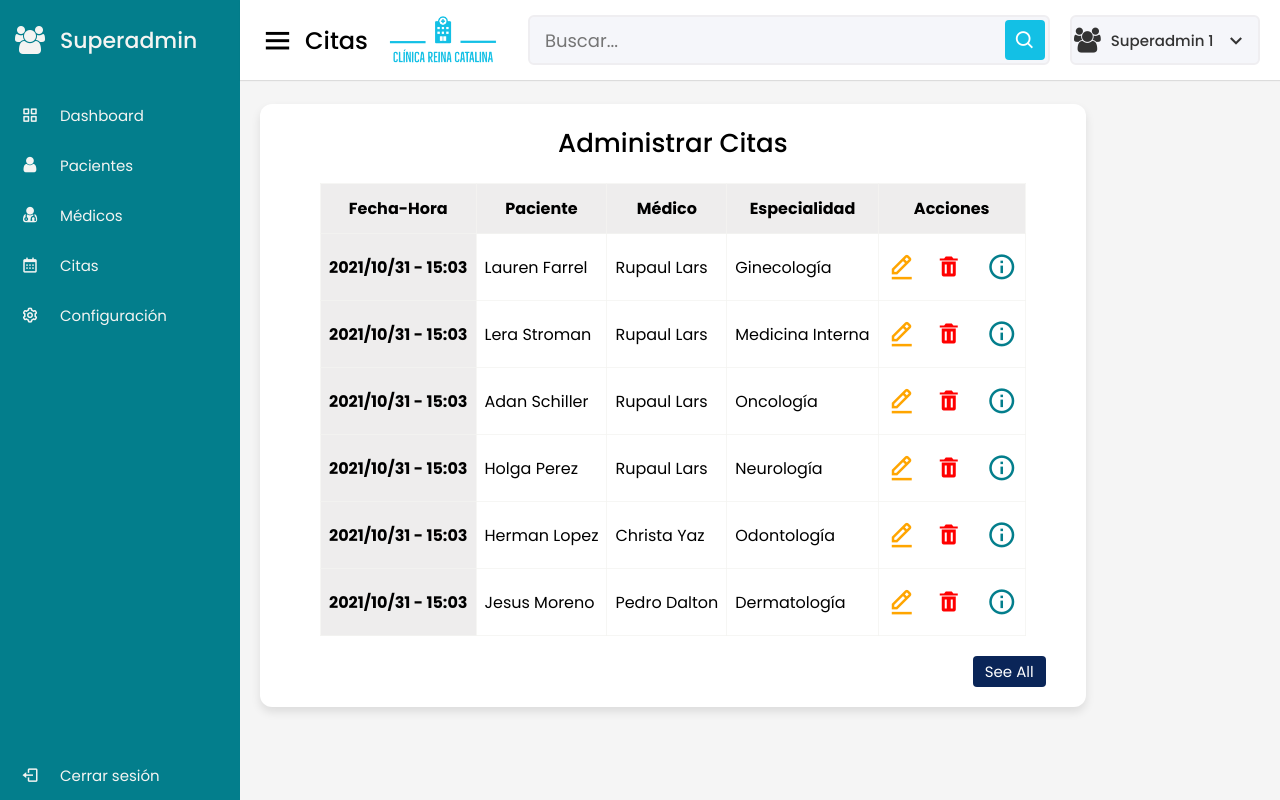
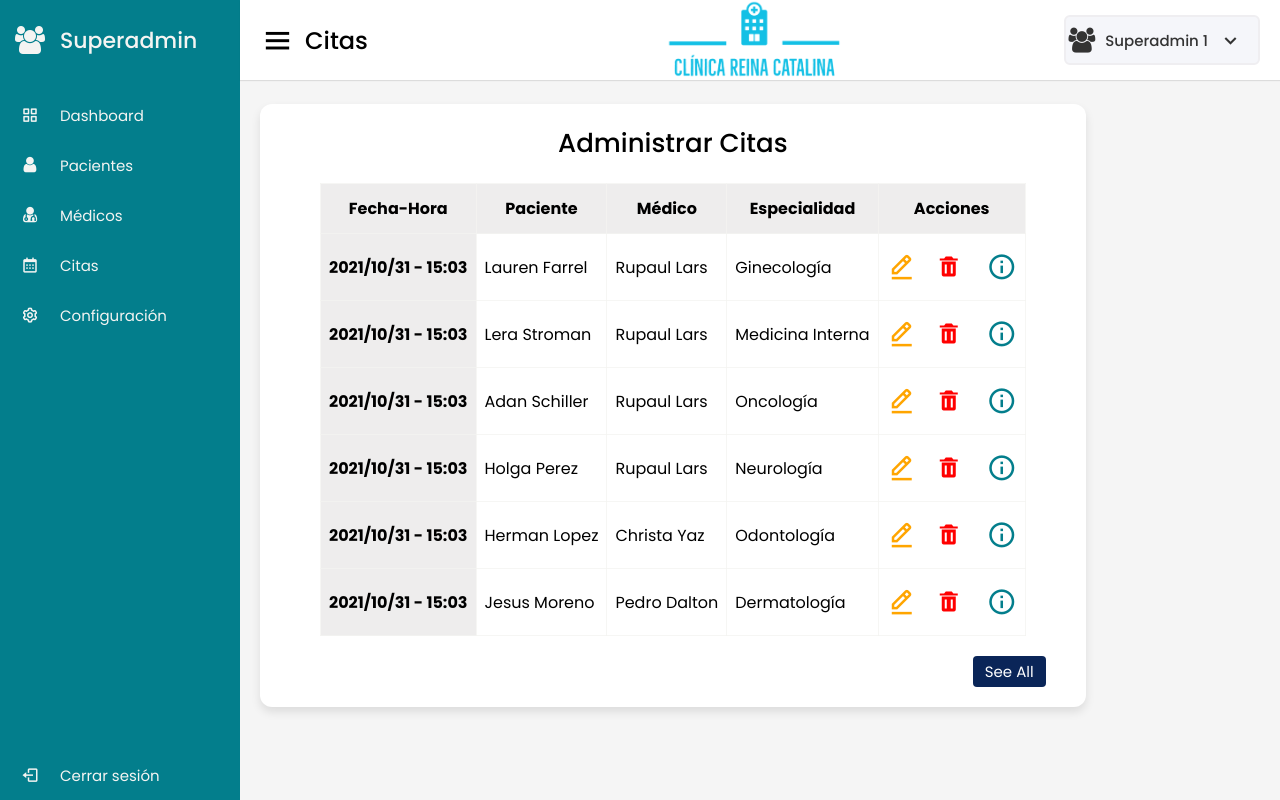
Before and after one commit to jessymgu/misiontic-ciclo3-gr04-eq05-sprint3, a Flask app: page /superadmin-citas in a window 1280 px wide. Run offline with Flask 2, Linux system fonts and the light colour scheme.

Commit message:
Eliminación barra de búsqueda del navbar

```diff
--- a/admin/static/css/style.css
+++ b/admin/static/css/style.css
@@ -125,18 +125,18 @@ nav .sidebar-button i{
 .home-section nav .logo-clinica{
   display: flex;
   width: 100px;
-  height: 50px;
-  max-width: 550px;
+  height: 80px;
+  /* max-width: 550px;   */
   margin: 20px 20px;
 }
-.home-section nav .search-box{
+/* .home-section nav .search-box{
   position: relative;
   height: 50px;
   max-width: 550px;
   width: 100%;
   margin: 0 20px;
-}
-nav .search-box input{
+} */
+/* nav .search-box input{
   height: 100%;
   width: 100%;
   outline: none;
@@ -145,8 +145,8 @@ nav .search-box input{
   border-radius: 6px;
   font-size: 18px;
   padding: 0 15px;
-}
-nav .search-box .bx-search{
+} */
+/* nav .search-box .bx-search{
   position: absolute;
   height: 40px;
   width: 40px;
@@ -160,7 +160,7 @@ nav .search-box .bx-search{
   color: #fff;
   font-size: 22px;
   transition: all 0.4 ease;
-}
+} */
 .home-section nav .profile-details{
   display: flex;
   align-items: center;
--- a/admin/templates/layout.html
+++ b/admin/templates/layout.html
@@ -80,10 +80,10 @@
             <div class="logo-clinica">
                 <img src="static/images/logo.png" alt="">
             </div>
-            <div class="search-box">
+            <!-- <div class="search-box">
                 <input type="text" placeholder="Buscar...">
                 <i class='bx bx-search'></i>
-            </div>
+            </div> -->
             <div class="profile-details">
                 <i class="fa fa-users"></i>
                 <span class="admin_name">Superadmin 1</span>
```
